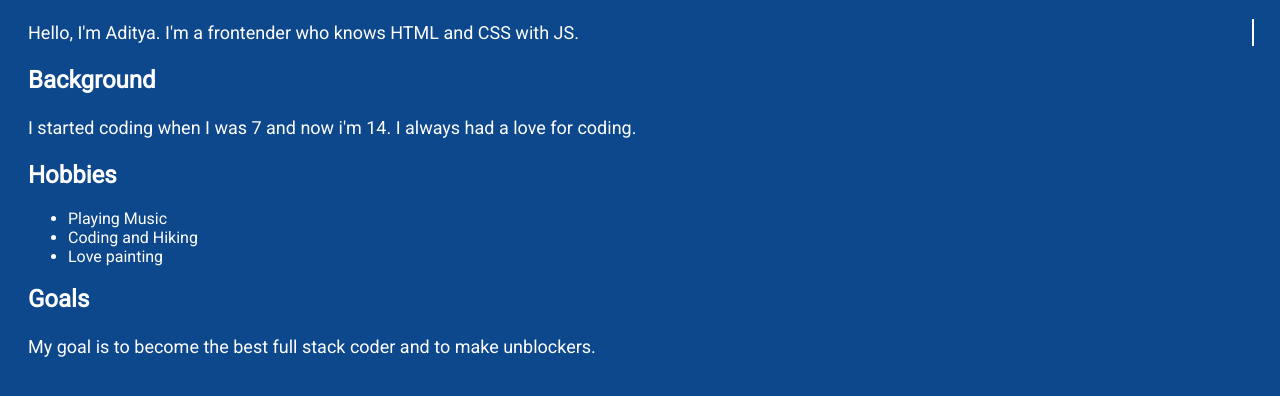
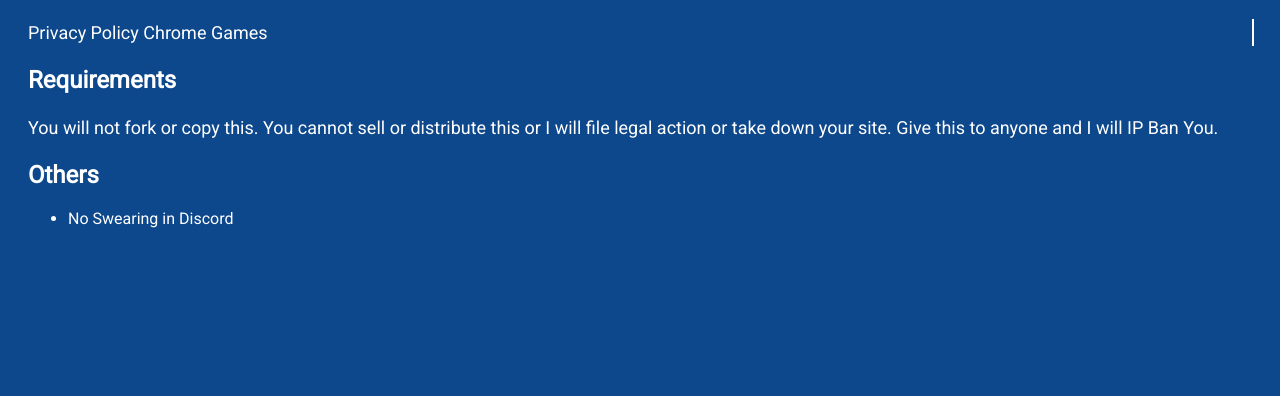
Before and after one commit to ShriniGenie/bio, a plain HTML site: page index.html in a window 1280 px wide. Shown: the part 90-486 px from the top of the page. Drawn offline with Linux system fonts and the light colour scheme.

Commit message:
Update index.html

```diff
--- a/index.html
+++ b/index.html
@@ -1,7 +1,7 @@
 <!DOCTYPE html>
 <html>
 <head>
-    <title>My Bio</title>
+    <title>Privacy Policy</title>
     <style>
         body {
             background-color: #0d478c; /* Blue background color */
@@ -44,20 +44,15 @@
 <body>
 
 <h1>About Me</h1>
-<p class="typing-animation">Hello, I'm Aditya. I'm a frontender who knows HTML and CSS with JS.</p>
+<p class="typing-animation">Privacy Policy Chrome Games</p>
 
-<h2>Background</h2>
-<p>I started coding when I was 7 and now i'm 14. I always had a love for coding.</p>
+<h2>Requirements</h2>
+<p>You will not fork or copy this. You cannot sell or distribute this or I will file legal action or take down your site. Give this to anyone and I will IP Ban You.</p>
 
-<h2>Hobbies</h2>
+<h2>Others</h2>
 <ul>
-    <li>Playing Music</li>
-    <li>Coding and Hiking</li>
-    <li>Love painting</li>
+    <li>No Swearing in Discord</li>
 </ul>
-
-<h2>Goals</h2>
-<p>My goal is to become the best full stack coder and to make unblockers.</p>
 
 </body>
 </html>
```
